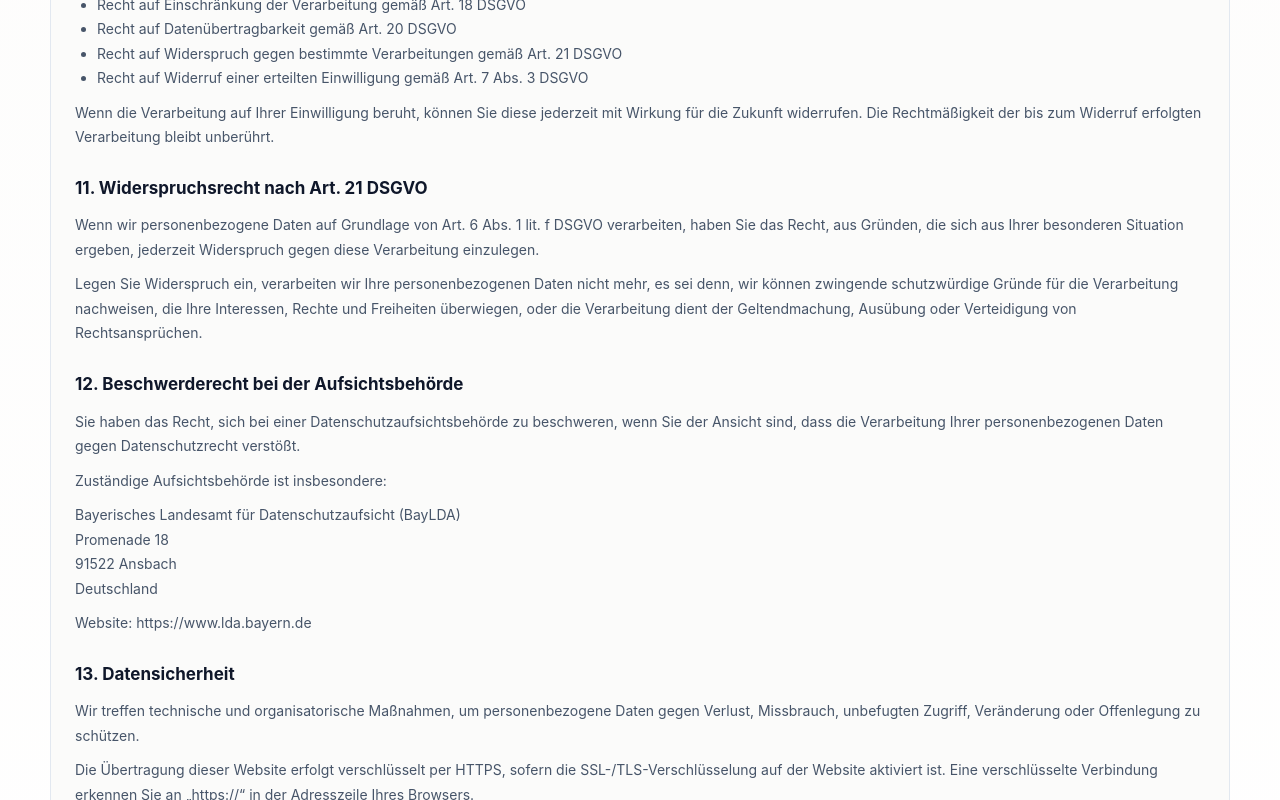
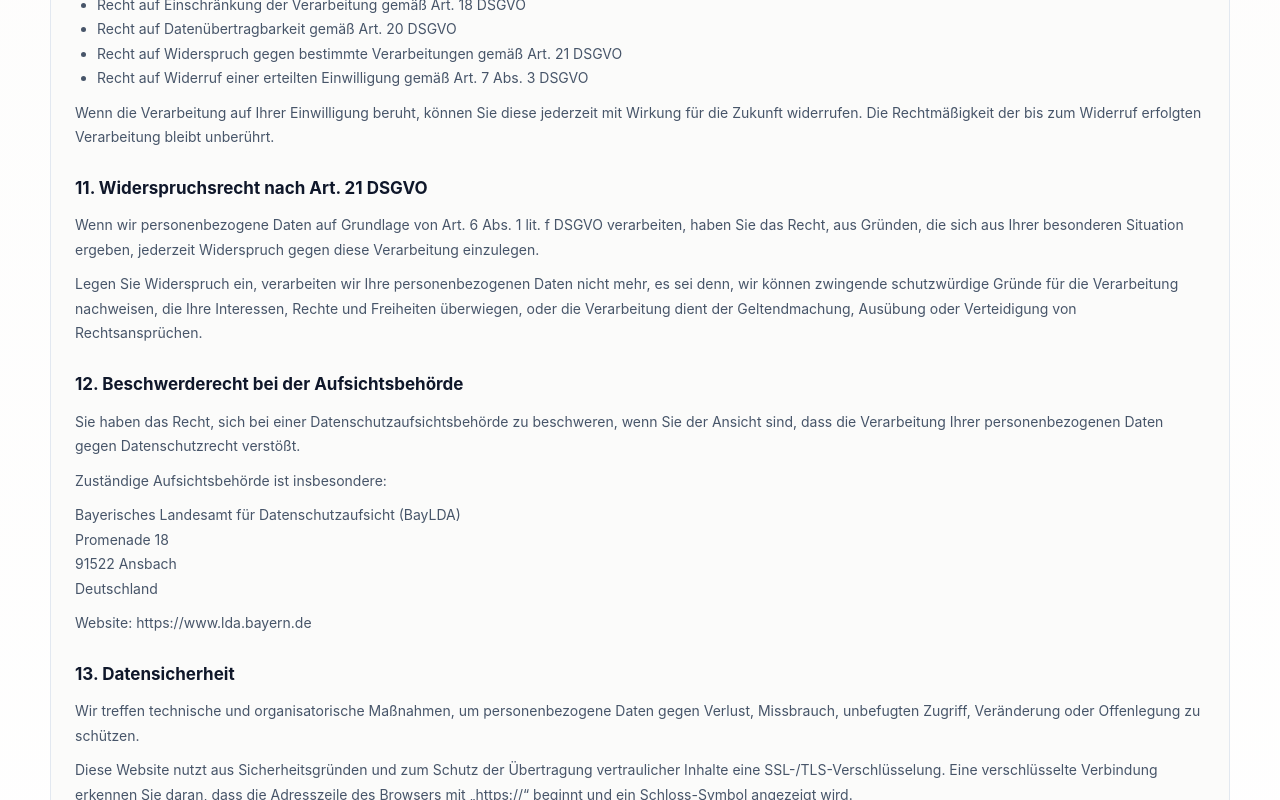
Before and after one commit to jakobsiedlecki-GW/js-website, a React (Vite) app: page / in a window 1280 px wide. Shown: the part 11200-12000 px from the top of the page. Built offline with nearby package versions, Linux system fonts and the light colour scheme.

Commit message:
Update SSL TLS privacy wording

```diff
--- a/src/App.jsx
+++ b/src/App.jsx
@@ -291,7 +291,7 @@ function PrivacyPolicy({ openCookieSettings }) {
 
       <h4>13. Datensicherheit</h4>
       <p>Wir treffen technische und organisatorische Maßnahmen, um personenbezogene Daten gegen Verlust, Missbrauch, unbefugten Zugriff, Veränderung oder Offenlegung zu schützen.</p>
-      <p>Die Übertragung dieser Website erfolgt verschlüsselt per HTTPS, sofern die SSL-/TLS-Verschlüsselung auf der Website aktiviert ist. Eine verschlüsselte Verbindung erkennen Sie an „https://“ in der Adresszeile Ihres Browsers.</p>
+      <p>Diese Website nutzt aus Sicherheitsgründen und zum Schutz der Übertragung vertraulicher Inhalte eine SSL-/TLS-Verschlüsselung. Eine verschlüsselte Verbindung erkennen Sie daran, dass die Adresszeile des Browsers mit „https://“ beginnt und ein Schloss-Symbol angezeigt wird.</p>
 
       <h4>14. Änderung dieser Datenschutzerklärung</h4>
       <p>Wir behalten uns vor, diese Datenschutzerklärung anzupassen, wenn sich technische, rechtliche oder organisatorische Änderungen ergeben.</p>
```
